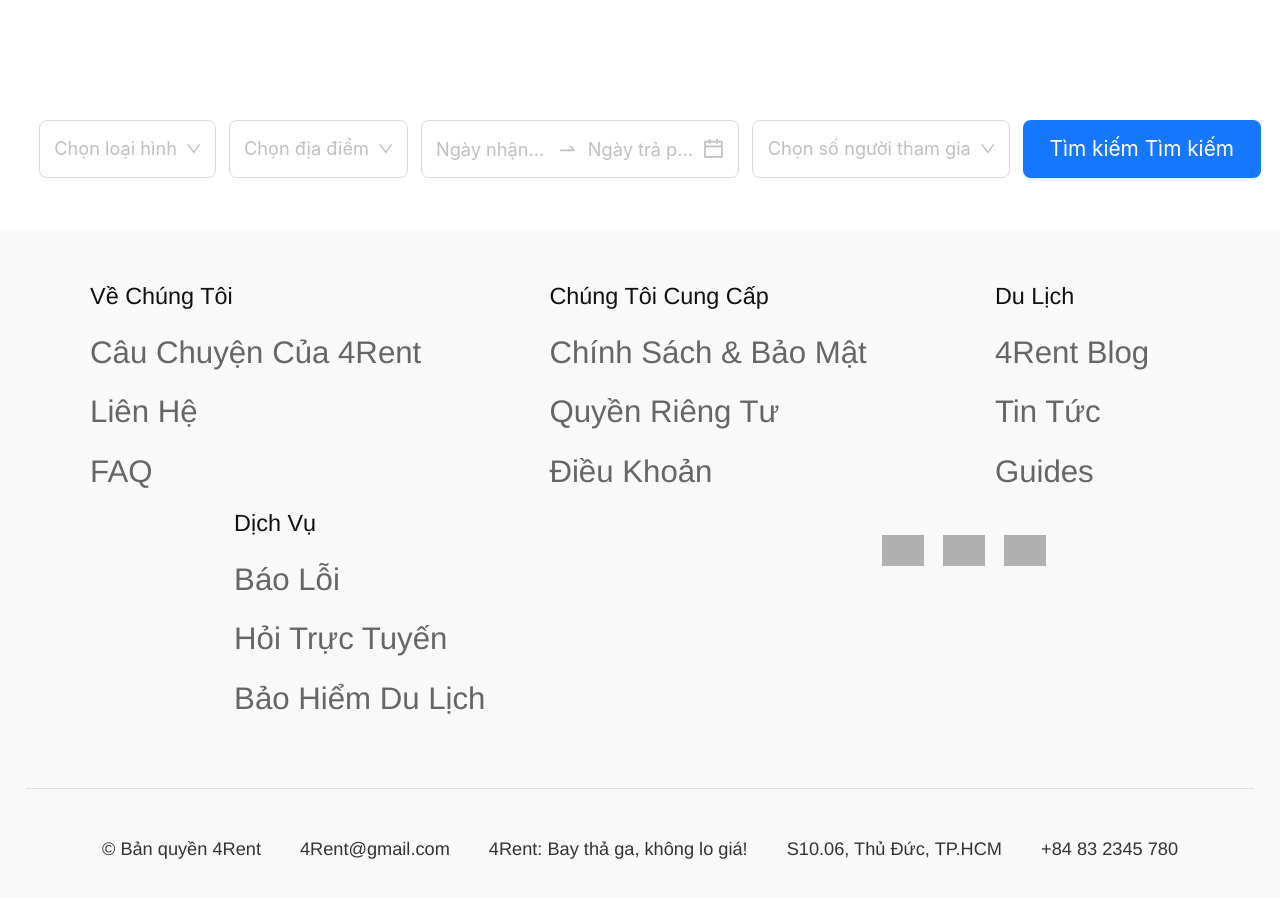
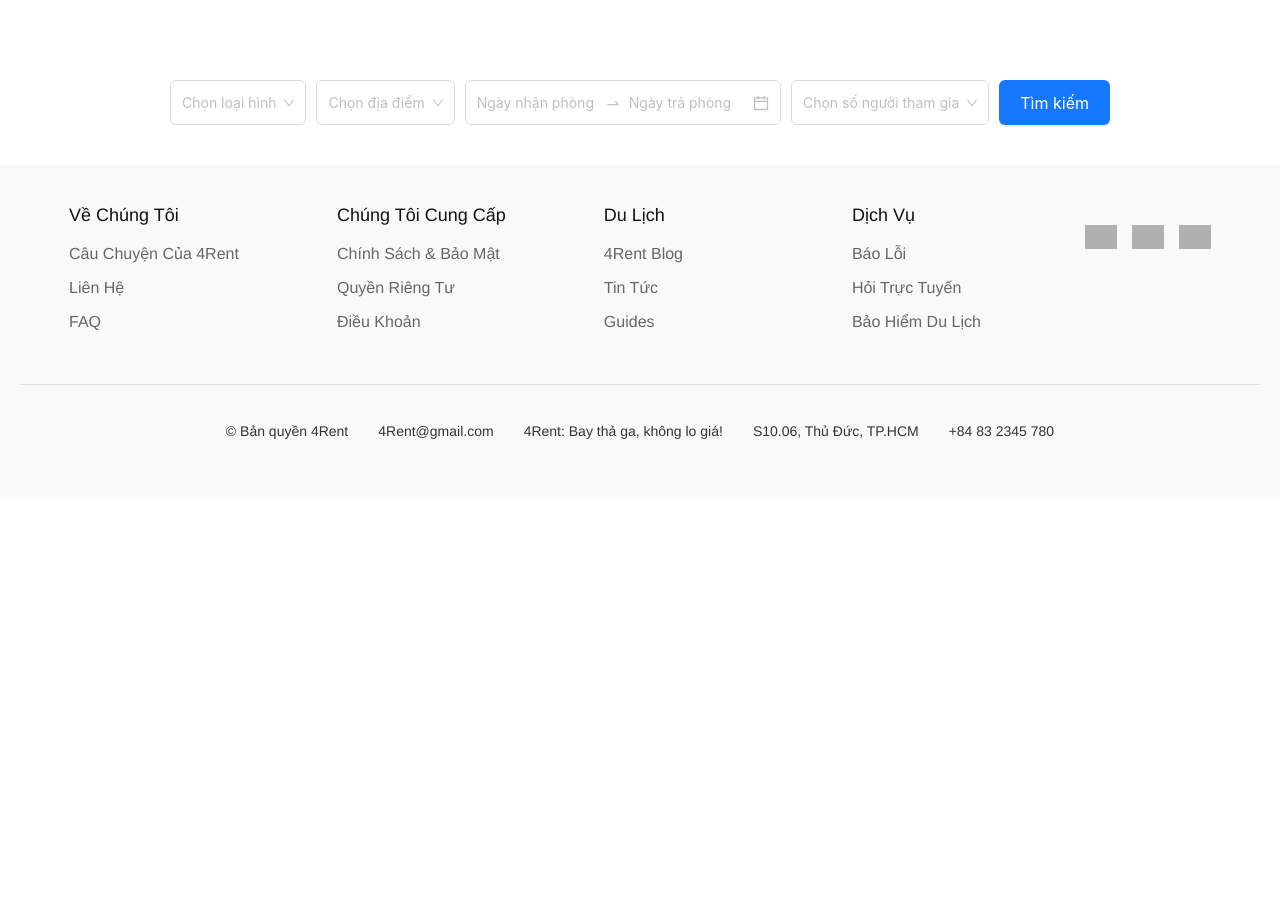
Before and after one commit to NeyuD96155/4Rent, a React (Create React App) app in the folder client/: page /search in a window 1280 px wide. Shown: the top 898 px of the page. After the commit the page ends 800 px from the top, so only its background shows below. Built offline with nearby package versions, Linux system fonts and the light colour scheme; no server answers; grey boxes are pictures that could not be loaded.

Commit message:
npm uninstall react-fb-image-grid

```diff
--- a/client/src/components/SearchBar.js
+++ b/client/src/components/SearchBar.js
@@ -87,7 +87,6 @@ function SearchBar() {
                 </Select>
                 <Button type="primary" htmlType="submit" className="search-btn">
                     Tìm kiếm
-                    Tìm kiếm
                 </Button>
             </form>
         </div>
--- a/client/src/index.css
+++ b/client/src/index.css
@@ -1,13 +1,9 @@
 @import "~react-image-gallery/styles/css/image-gallery.css";
 
 
-html {
-    font-size: 24px;
-}
 
-body {
-    zoom: 1.3;
-}
+
+
 
 /* important  */
 .container * {
--- a/client/src/pages/DiscountShow.js
+++ b/client/src/pages/DiscountShow.js
@@ -1,6 +1,5 @@
 import React, { useEffect, useState } from "react";
 import "../styles/DiscountShow.css";
-import FbImageLibrary from "react-fb-image-grid";
 import api from "../config/axios";
 export const DiscountShow = () => {
     const [posts, setPosts] = useState([]);
@@ -39,11 +38,11 @@ const Post = ({ data }) => {
 
             <p>{data.content}</p>
 
-            <FbImageLibrary
+            {/* <FbImageLibrary
                 countFrom={5}
                 images={data.resources?.map((item) => item.url) || []}
                 hideOverlay
-            />
+            /> */}
         </div>
     );
 };
```
